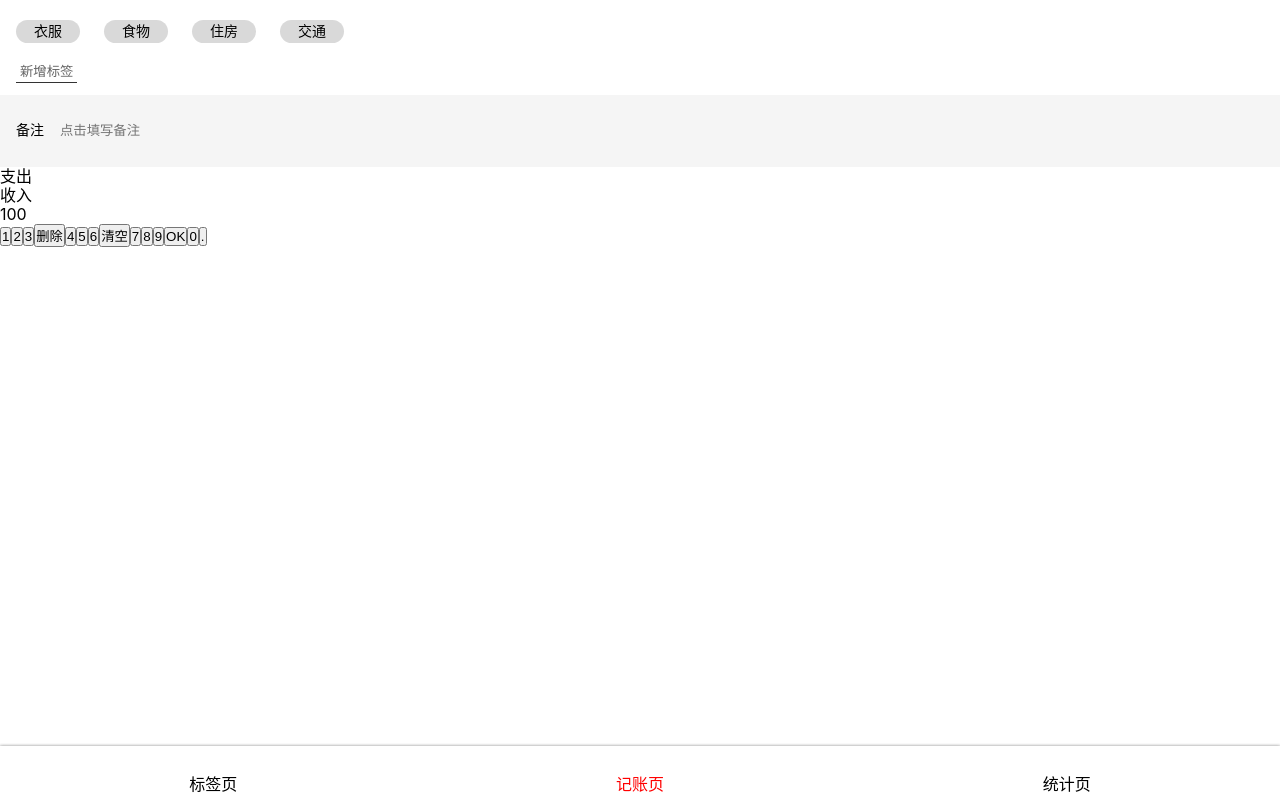
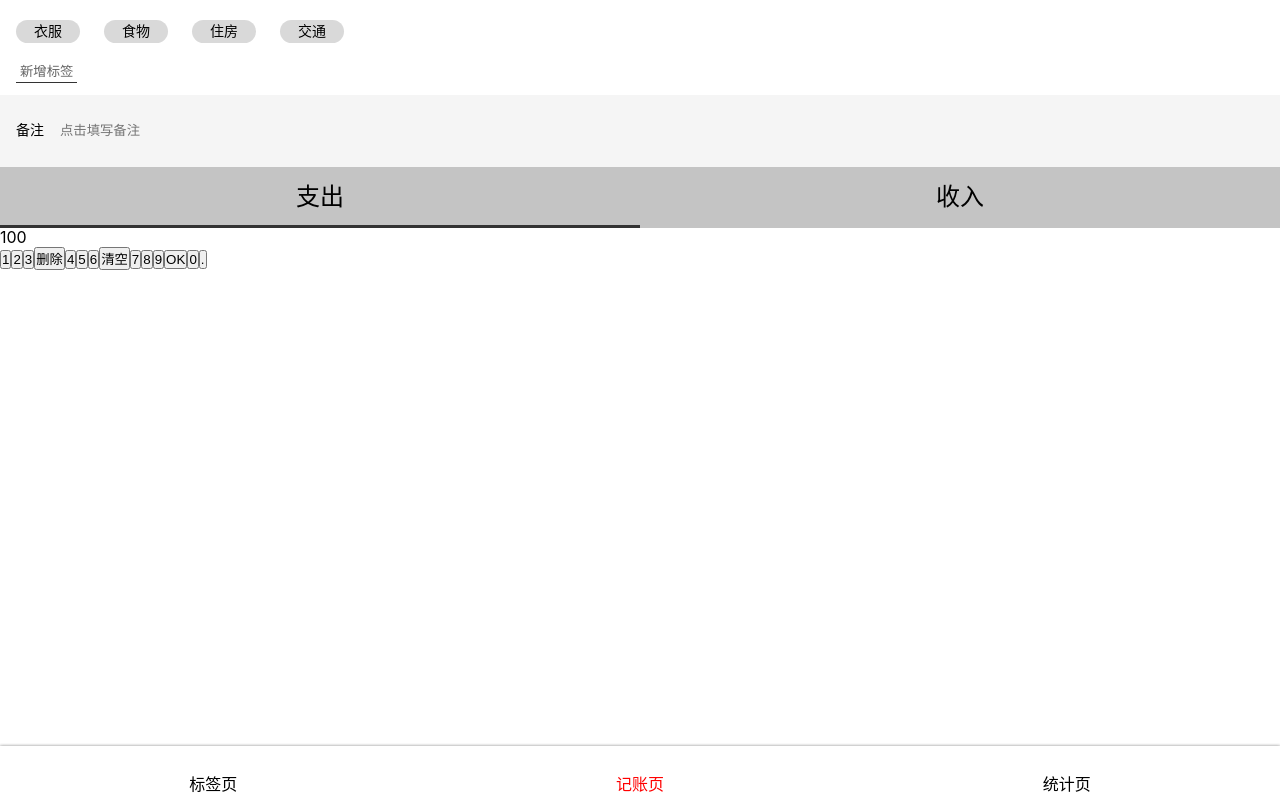
Before and after one commit to waynefu2020/mumu-money-react, a React app: page /#/money in a window 1280 px wide. Built offline with nearby package versions, Linux system fonts and the light colour scheme.

Commit message:
收入类型样式完成

```diff
--- a/src/views/Money.tsx
+++ b/src/views/Money.tsx
@@ -40,6 +40,27 @@
 `
 
 const CategorySection = styled.section`
+    font-size: 24px;
+  > ul{
+    display: flex;
+    background: #c4c4c4;
+    > li{
+      width: 50%;
+      text-align: center;
+      padding: 16px 0;
+      position: relative;
+      &.selected:after{
+        content: '';
+        display: block;
+        height: 3px;
+        background: #333;
+        position: absolute;
+        bottom: 0;
+        width: 100%;
+        left: 0;
+      }
+    }
+  }
 `
 
 const NumberPadSection = styled.section`
@@ -66,7 +87,7 @@
             </NotesSection>
             <CategorySection>
                 <ul>
-                    <li>支出</li>
+                    <li className="selected">支出</li>
                     <li>收入</li>
                 </ul>
             </CategorySection>
```
